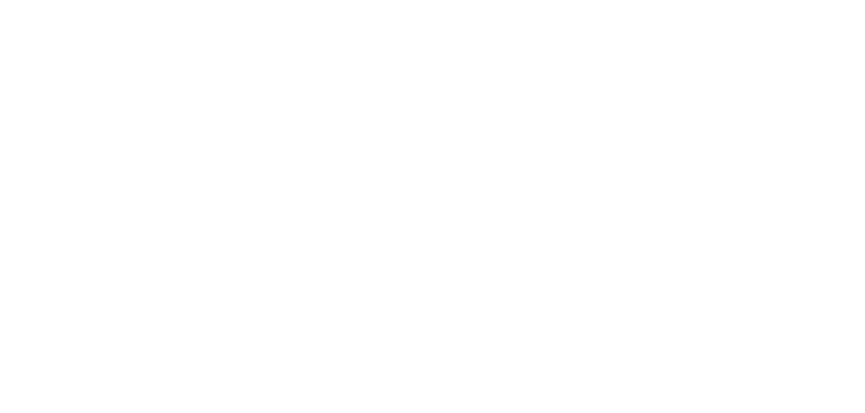
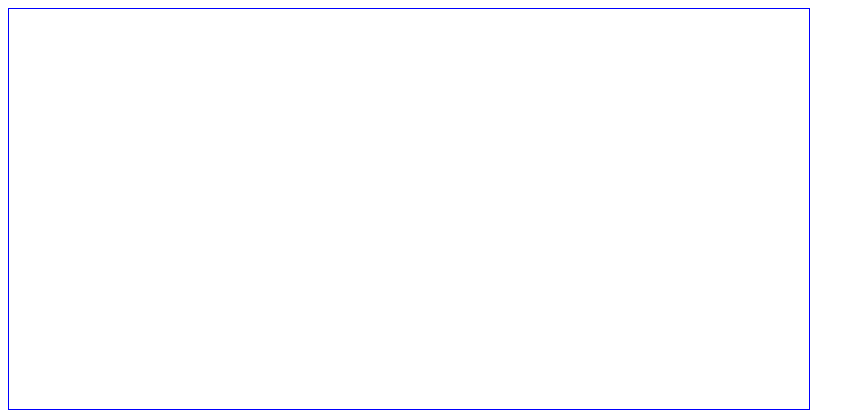
Before and after one commit to Kryspa102/Snake, a plain HTML site: page index.html in a window 1280 px wide. Shown: the whole page, without its empty margins (0-865 px from the left). Drawn offline with Linux system fonts and the light colour scheme.

Commit message:
dodano ramkę płótna, utworzono plik skrypt.js w katalogu /js

```diff
--- a/index.html
+++ b/index.html
@@ -6,6 +6,6 @@
     <title>Wąż (Gra)</title>
 </head>
 <body>
- <canvas id="plotno" width="800" height="400">Masz Internet Explorera. Spadaj!</canvas>
+ <canvas style="border: 1px solid blue;" id="plotno" width="800" height="400">Masz Internet Explorera. Spadaj!</canvas>
 </body>
 </html>
```
Also changed, not shown: js/skrypt.js (added).
